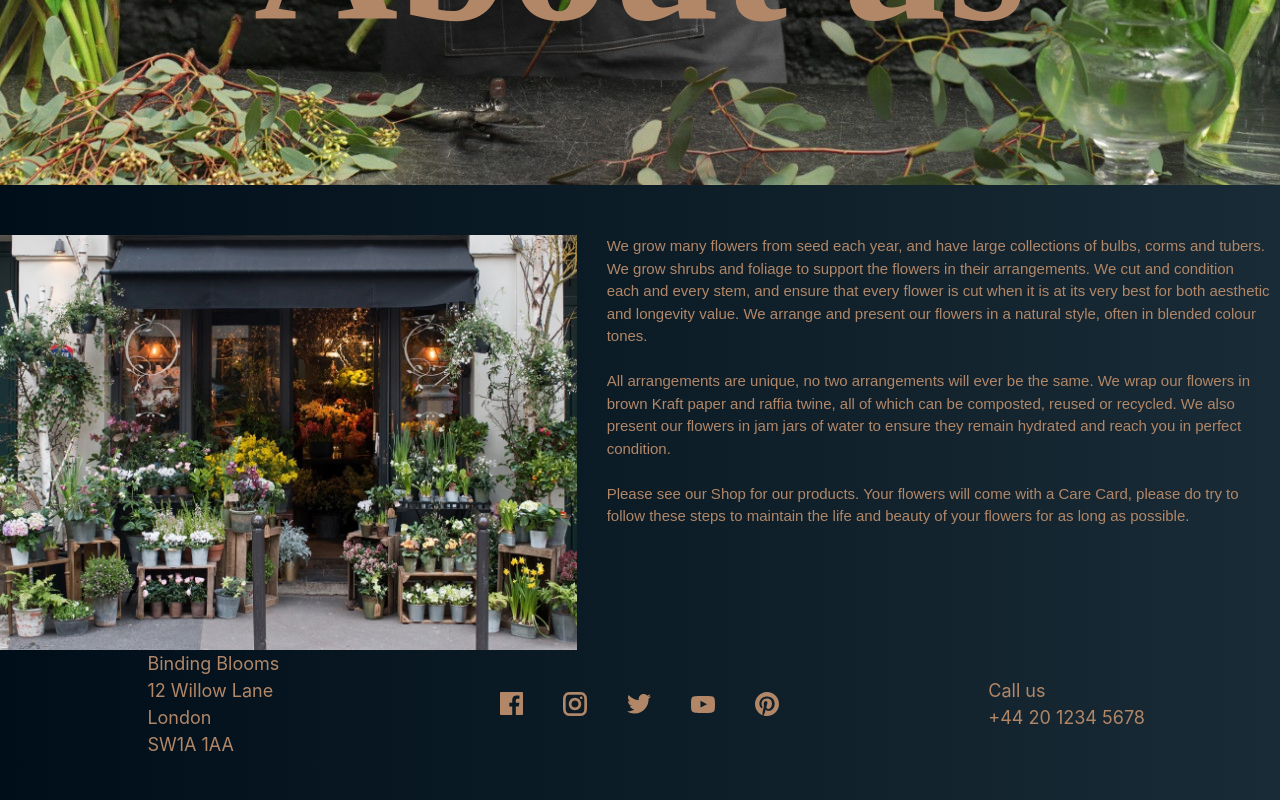
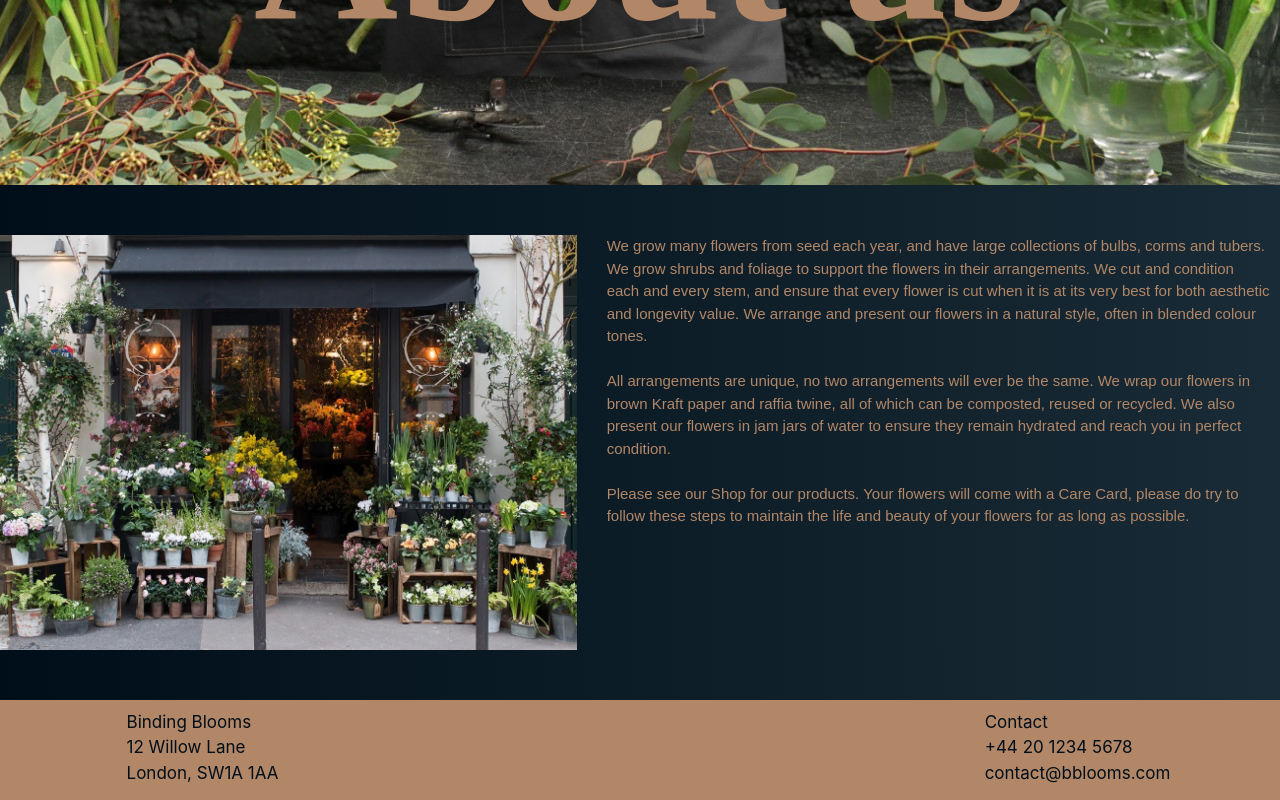
Before and after one commit to JennyWeij/BindingBlooms, a React (Vite) app: page / in a window 1280 px wide. Shown: the part 5589-6389 px from the top of the page. Built offline with nearby package versions, Linux system fonts and the light colour scheme.

Commit message:
uppdaterat footern

```diff
--- a/src/components/Footer.tsx
+++ b/src/components/Footer.tsx
@@ -1,64 +1,63 @@
 import { Box, Grid, Text } from "@chakra-ui/react";
-import {
-  GrFacebook,
-  GrInstagram,
-  GrPinterest,
-  GrTwitter,
-  GrYoutube,
-} from "react-icons/gr";
 
 function Footer() {
   return (
-    <Box
-      bg="linear-gradient(to right, #000E19, #192B36)"
-      h="150px"
-      bottom="0"
-      width="100%"
-    >
+    <Box bg="#B28767" h="100px" width="100%" mt="50px">
       <Grid
-        templateColumns={{ base: "1fr", md: "1fr 1fr 1fr" }}
-        gap={{ base: 10, md: 0 }}
+        templateColumns={{ base: "1fr 1fr 1fr", md: "1fr 1fr 1fr" }}
+        gap={{ base: 4, md: 10 }}
         maxW="100%"
-        alignItems="center"
+        alignItems="baseline"
       >
         <Box
           gridColumn={{ base: "1", md: "1" }}
           display="flex"
           justifyContent="center"
         >
-          <Text color="#B28767" fontSize={{ base: "12px", md: "18px" }}>
+          <Text
+            color="#000E19"
+            mt="10px"
+            mb="10px"
+            ml="5px"
+            fontSize={{ base: "12px", md: "17px" }}
+          >
             Binding Blooms <br />
             12 Willow Lane <br />
-            London <br />
-            SW1A 1AA
+            London, SW1A 1AA
           </Text>
         </Box>
-        <Box gridColumn={{ base: "1", md: "2" }}>
+        {/* <Box gridColumn={{ base: "2", md: "2" }}>
           <Box display="flex" alignItems="center" justifyContent="center">
-            <GrFacebook cursor="pointer" size={23} color="#B28767" />
-            <Box marginLeft={10}>
-              <GrInstagram cursor="pointer" size={24} color="#B28767" />
+            <GrFacebook cursor="pointer" size={23} color="#000E19" />
+            <Box marginLeft={{ base: 5, md: 10 }}>
+              <GrInstagram cursor="pointer" size={24} color="#000E19" />
             </Box>
-            <Box marginLeft={10}>
-              <GrTwitter cursor="pointer" size={24} color="#B28767" />
+            <Box marginLeft={{ base: 5, md: 10 }}>
+              <GrTwitter cursor="pointer" size={24} color="#000E19" />
             </Box>
-            <Box marginLeft={10}>
-              <GrYoutube cursor="pointer" size={24} color="#B28767" />
+            <Box marginLeft={{ base: 5, md: 10 }}>
+              <GrYoutube cursor="pointer" size={24} color="#000E19" />
             </Box>
-            <Box marginLeft={10}>
-              <GrPinterest cursor="pointer" size={24} color="#B28767" />
+            <Box marginLeft={{ base: 5, md: 10 }}>
+              <GrPinterest cursor="pointer" size={24} color="#000E19" />
             </Box>
           </Box>
-        </Box>
+        </Box> */}
         <Box
-          gridColumn={{ base: "1", md: "3" }}
+          gridColumn={{ base: "3", md: "3" }}
           display="flex"
           justifyContent="center"
         >
-          <Text color="#B28767" fontSize={{ base: "12px", md: "18px" }}>
-            Call us
+          <Text
+            color="#000E19"
+            mr="5px"
+            fontSize={{ base: "12px", md: "17px" }}
+          >
+            Contact
             <br />
             +44 20 1234 5678
+            <br />
+            contact@bblooms.com
           </Text>
         </Box>
       </Grid>
```
